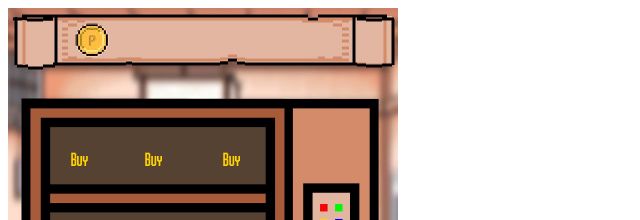
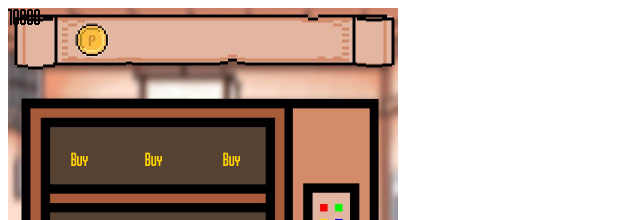
Before and after one commit to lpacev1ch/tamagothcigame, a plain HTML site: page shop.html in a window 1280 px wide. Shown: the top 220 px of the page, 0-640 px from the left. Drawn offline with Linux system fonts and the light colour scheme.

Commit message:
Update shop.html

```diff
--- a/shop.html
+++ b/shop.html
@@ -18,6 +18,7 @@
         <!--баланс(верх)-->
 
             <div class = "cashShop"></div>
+            <div class = "cashHome2"><span id="moneyDisplay"></span></div>
 
         <!--низ-->
             <button class = "backButton"><a href = "shop.html">B</a></button>
```
